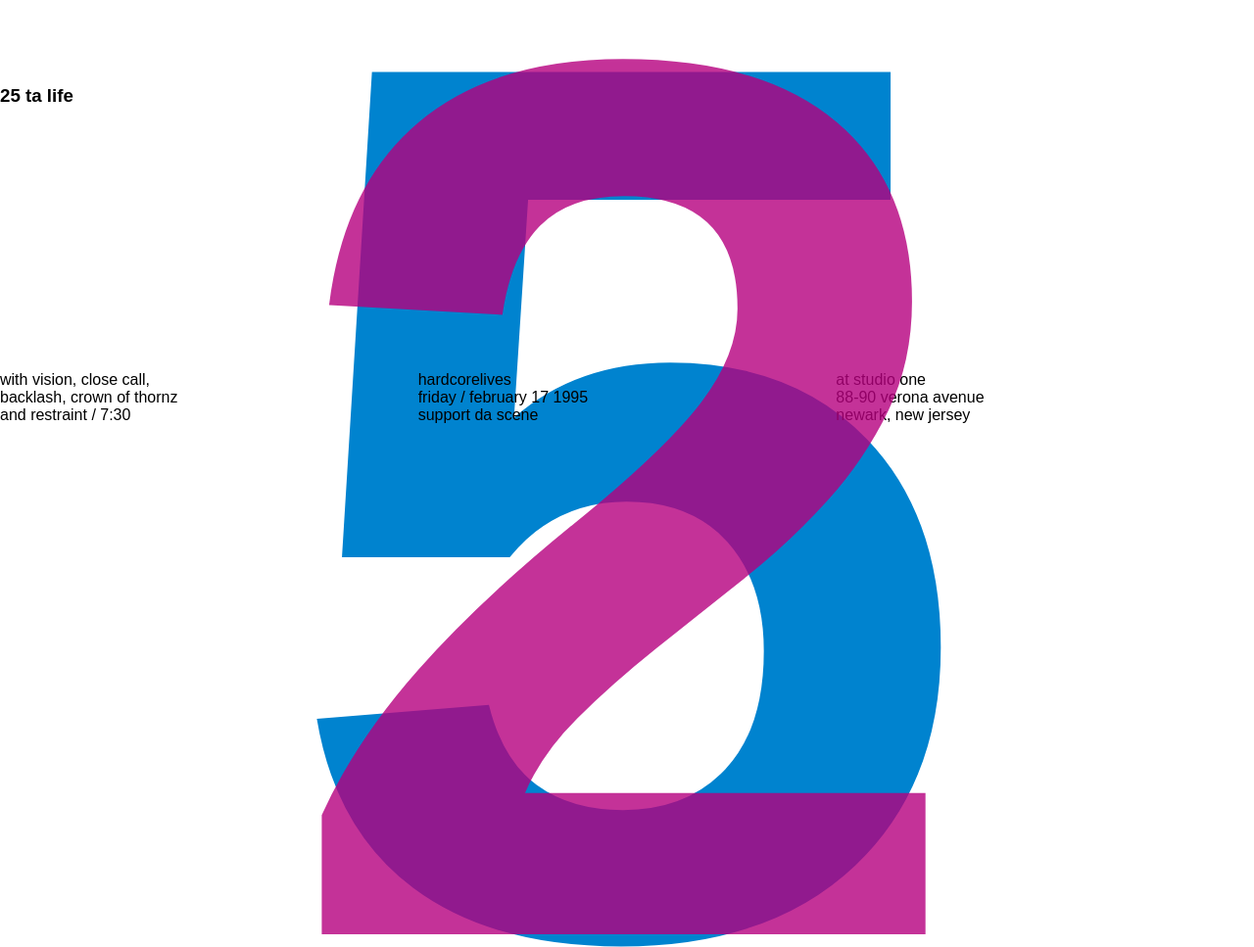
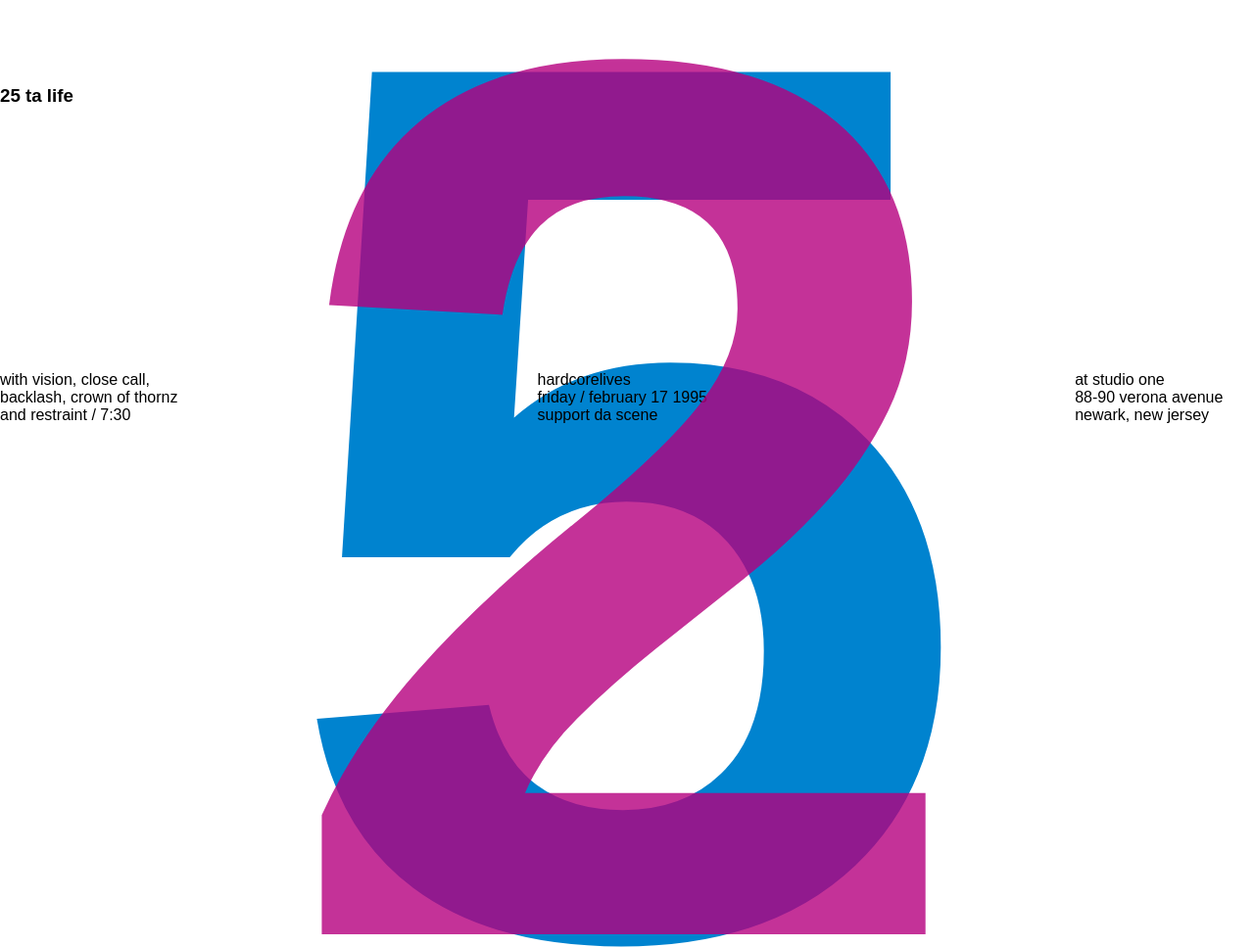
Before and after one commit to LeslieWebb/Poster-Project, a plain HTML site: page index.html in a window 1280 px wide. Shown: the part 226-1193 px from the top of the page at 98% size. Drawn offline with Linux system fonts and the light colour scheme.

Commit message:
columns and rows change

```diff
--- a/style.css
+++ b/style.css
@@ -33,7 +33,7 @@ html, body{
 
 .wrapper {
     display: grid;
-    grid-template-columns: 1fr 1fr 1fr;
+    grid-template-columns: repeat(7,1fr);
     grid-template-rows: repeat(5,1fr);
 
 }
@@ -56,15 +56,15 @@ html, body{
   }
 
   .middle {
-    grid-column-start: 2;
-    grid-column-end: 3;
+    grid-column-start: 4;
+    grid-column-end: 5;
     grid-row-start: 3;
     grid-row-end: 4;
   }
 
   .right {
-    grid-column-start: 3;
-    grid-column-end: 4;
+    grid-column-start: 7;
+    grid-column-end: 8;
     grid-row-start: 3;
     grid-row-end: 4;
   }
```
